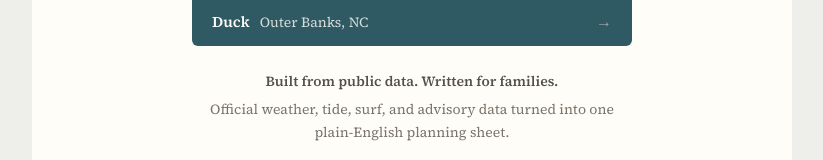
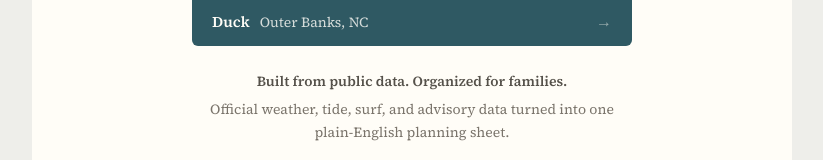
Before and after one commit to bjarvisb/beach-week-brief, a Next.js app: page / in a window 1280 px wide. Shown: the part 318-478 px from the top of the page, without its empty margins (228-1051 px from the left). Built offline with nearby package versions, Linux system fonts and the light colour scheme.

Commit message:
Update page.js

```diff
--- a/app/page.js
+++ b/app/page.js
@@ -66,7 +66,7 @@ export default function BeachWeekBriefLanding() {
         </header>
 
         <section style={$sourceBox}>
-          <p style={$sourceHead}>Built from public data. Written for families.</p>
+          <p style={$sourceHead}>Built from public data. Organized for families.</p>
           <p style={$sourceText}>
             Official weather, tide, surf, and advisory data turned into one plain-English planning sheet.
           </p>
```
